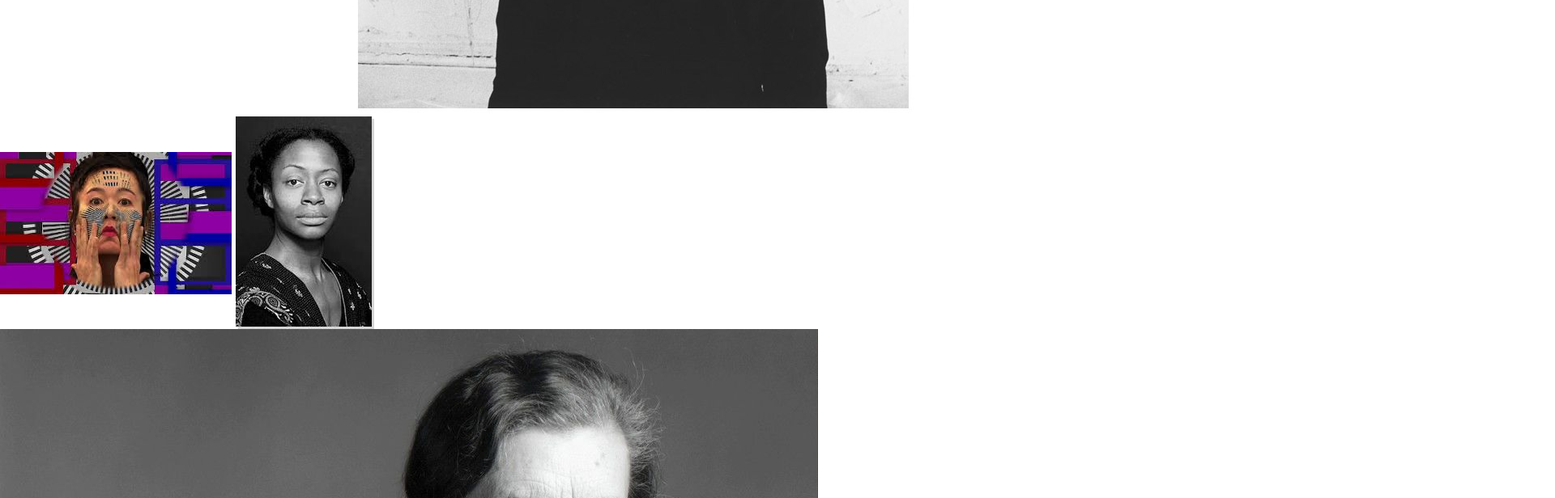
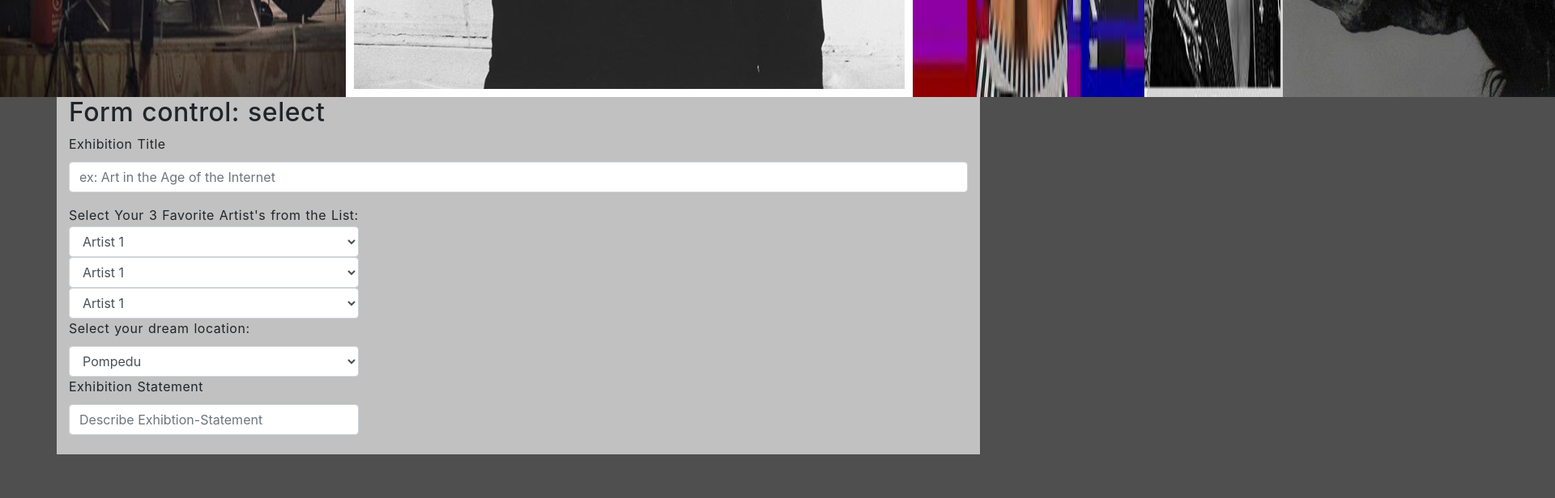
Before and after one commit to Roselou/project-01, a website: page views/index.html in a window 1280 px wide. Shown: the part 980-1596 px from the top of the page at 81% size, 1920 px wide, since content can reach past the window. After the commit the page ends 1558 px from the top, so only its background shows below. Drawn offline with nearby package versions, Linux system fonts and the light colour scheme.

Commit message:
wip working on the css and photos

```diff
--- a/public/scripts/app.js
+++ b/public/scripts/app.js
@@ -1 +1 @@
-app.js
+console.log('js is working')
--- a/public/styles/styles.css
+++ b/public/styles/styles.css
@@ -1 +1,30 @@
-styles.css
+/*WebPage styling*/
+body {
+	background: #4f4f4f;
+	word-spacing: 1px;
+	letter-spacing: 0.5px;
+	line-height: 1.618em;
+}
+
+h1 {
+	background-image: url("");
+	background-size: cover;
+	color: #FFFFFF;
+}
+
+
+/*Images*/
+
+.thumbnails {
+	display: flex;
+	flex-direction: row;
+
+}
+
+
+
+
+/*FORM*/
+.container {
+	background: #C1C1C1;
+}
--- a/views/index.html
+++ b/views/index.html
@@ -7,10 +7,10 @@
  	 <meta name="viewport" content="width=device-width, initial-scale=1">
 
   	<!-- bootstrap css -->
-	  <<link href="https://maxcdn.bootstrapcdn.com/bootstrap/4.0.0/css/bootstrap.min.css" rel="stylesheet" integrity="sha384-Gn5384xqQ1aoWXA+058RXPxPg6fy4IWvTNh0E263XmFcJlSAwiGgFAW/dAiS6JXm" crossorigin="anonymous">
+	  <link href="https://maxcdn.bootstrapcdn.com/bootstrap/4.0.0/css/bootstrap.min.css" rel="stylesheet" integrity="sha384-Gn5384xqQ1aoWXA+058RXPxPg6fy4IWvTNh0E263XmFcJlSAwiGgFAW/dAiS6JXm" crossorigin="anonymous">
 
   	<!-- custom styles -->
- 	 <link rel="stylesheet" type="text/css" href="/styles/styles.css">
+ 	 <link rel="stylesheet" type="text/css" href="../public/styles/styles.css">
 
 
 	<title>Dream Exhibition</title>
@@ -31,6 +31,50 @@
 		<img src="../public/assets/img/Miere-Laderman-ukeles.png">
 	</div>
 
+	<div class="container">
+ 	<h2>Form control: select</h2>
+  	<form>
+   	 <div class="form-group">
+   	 	 <div class="form-group">
+   			 <label for="exhibition-title">Exhibition Title</label>
+   			 <input type="text" class="form-control" id="exhibition-title" aria-describedby="emailHelp" placeholder="ex: Art in the Age of the Internet">
+ 		 </div>
+     	 <label for="artist">Select Your 3 Favorite Artist's from the List:</	label>
+      	<select class="form-control" id="artist">
+       	 <option>Artist 1</option>
+       	 <option>Artist 2</option>
+       	 <option>Artist 3</option>
+       	 <option>Artist 4</option>
+      	</select>
+       	 <select class="form-control" id="artist">
+       	 <option>Artist 1</option>
+       	 <option>Artist 2</option>
+       	 <option>Artist 3</option>
+       	 <option>Artist 4</option>
+     	 </select>
+       	 <select class="form-control" id="artist">
+       	 <option>Artist 1</option>
+       	 <option>Artist 2</option>
+       	 <option>Artist 3</option>
+       	 <option>Artist 4</option>
+     	 </select>
+    	 <label for="location">Select your dream location:</label>
+        <select class="form-control" id="location">
+     	   <option>Pompedu</option>
+     	   <option>SF Museum of Modern Art</option>
+     	   <option>The Louvre</option>
+     	   <option></option>
+     	 </select>
+     	  <div class="form-group">
+   			 <label for="exhibition-statement">Exhibition Statement</label>
+   			 <input type="text" class="form-control" id="exhibition-statement" aria-describedby="emailHelp" placeholder="Describe Exhibtion-Statement">
+ 		 </div>
+
+   	 </div>
+  	</form>
+	</div>
+
+
 
 
 
@@ -49,6 +93,6 @@
   <script type="text/javascript" src="https://cdnjs.cloudflare.com/ajax/libs/handlebars.js/4.0.3/handlebars.min.js"></script>
 
   <!-- custom script -->
-  <script type="text/javascript" src="public/scripts/app.js"></script>
+  <script type="text/javascript" src="../public/scripts/app.js"></script>
 
 </html>
```
